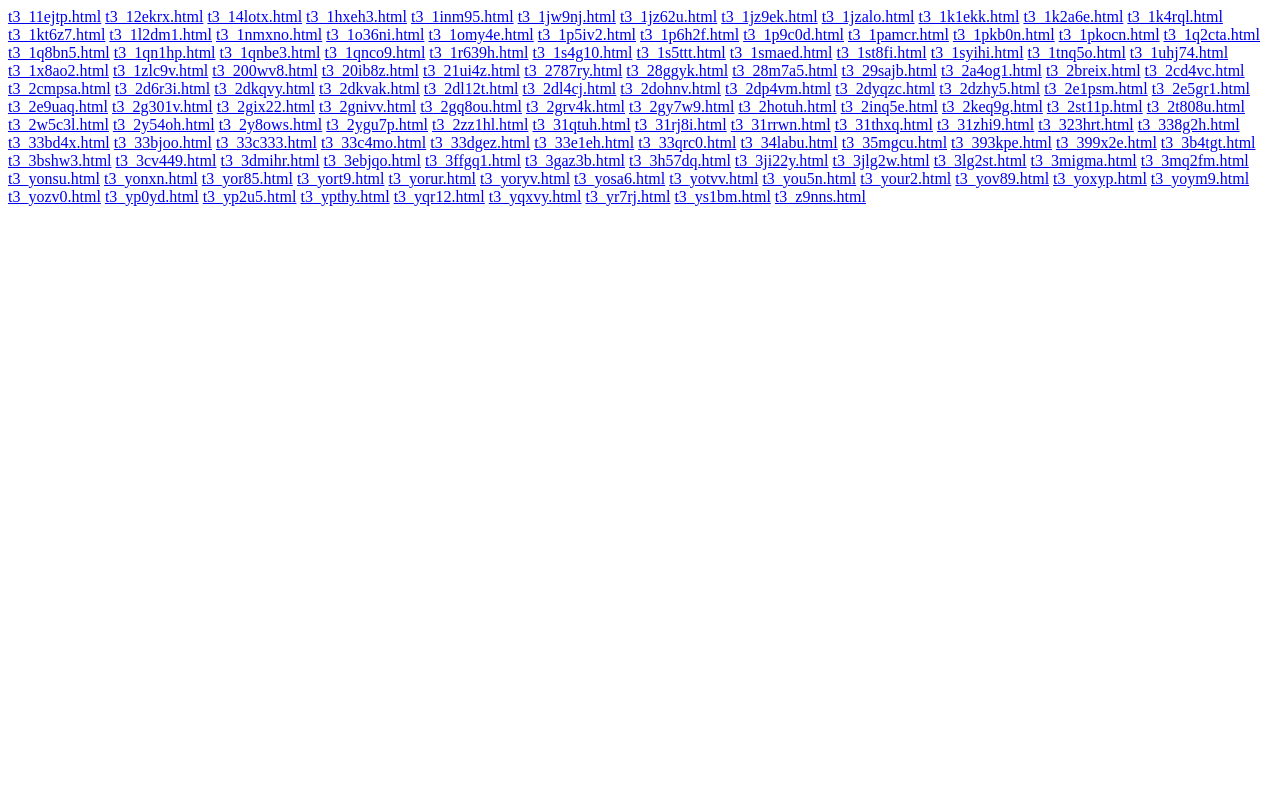
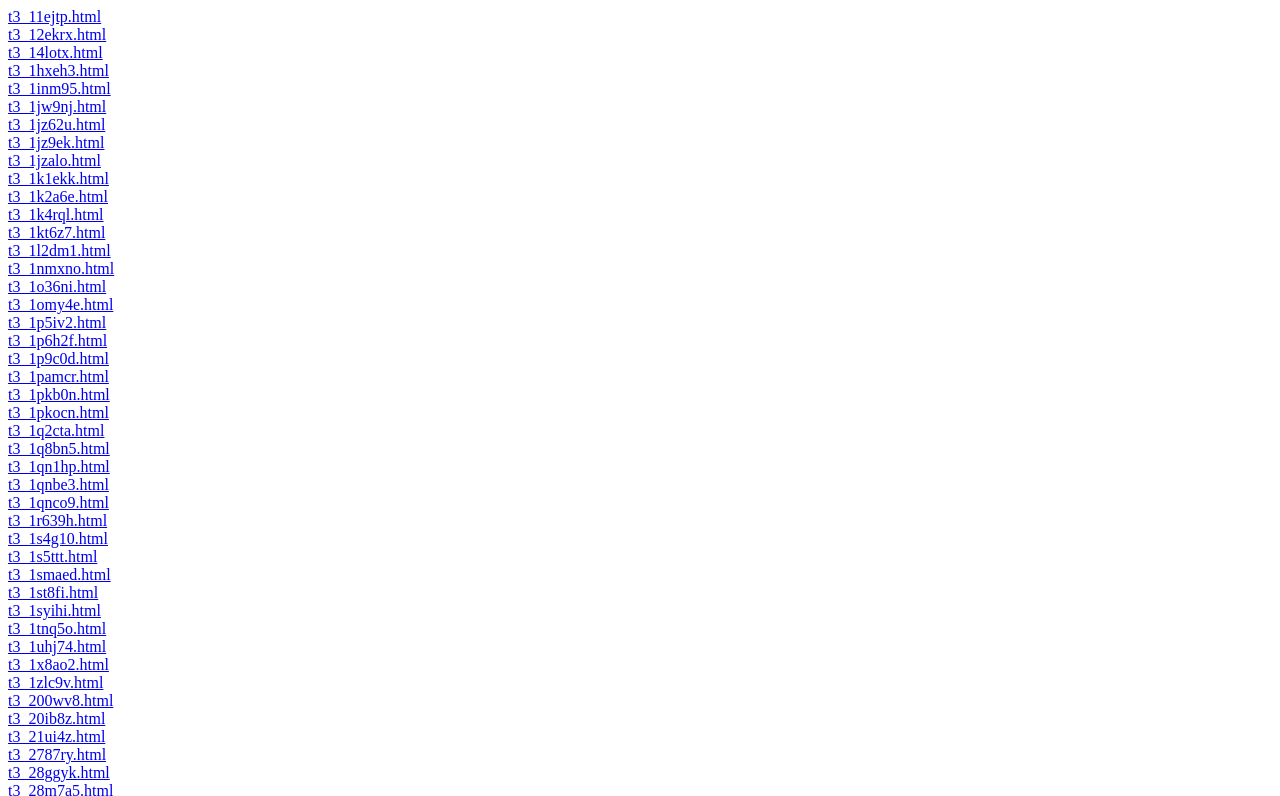
Before and after one commit to voussoir/voussoir.github.io, a plain HTML site: page offlinereading/index.html in a window 1280 px wide. Shown: the top 796 px of the page. Drawn offline with Linux system fonts and the light colour scheme.

Commit message:
2015 11 21

```diff
--- a/offlinereading/index.html
+++ b/offlinereading/index.html
@@ -1,134 +1,134 @@
 <html>
 <body>
-<a href="https://voussoir.github.io/offlinereading/t3_11ejtp.html">t3_11ejtp.html</a>
-<a href="https://voussoir.github.io/offlinereading/t3_12ekrx.html">t3_12ekrx.html</a>
-<a href="https://voussoir.github.io/offlinereading/t3_14lotx.html">t3_14lotx.html</a>
-<a href="https://voussoir.github.io/offlinereading/t3_1hxeh3.html">t3_1hxeh3.html</a>
-<a href="https://voussoir.github.io/offlinereading/t3_1inm95.html">t3_1inm95.html</a>
-<a href="https://voussoir.github.io/offlinereading/t3_1jw9nj.html">t3_1jw9nj.html</a>
-<a href="https://voussoir.github.io/offlinereading/t3_1jz62u.html">t3_1jz62u.html</a>
-<a href="https://voussoir.github.io/offlinereading/t3_1jz9ek.html">t3_1jz9ek.html</a>
-<a href="https://voussoir.github.io/offlinereading/t3_1jzalo.html">t3_1jzalo.html</a>
-<a href="https://voussoir.github.io/offlinereading/t3_1k1ekk.html">t3_1k1ekk.html</a>
-<a href="https://voussoir.github.io/offlinereading/t3_1k2a6e.html">t3_1k2a6e.html</a>
-<a href="https://voussoir.github.io/offlinereading/t3_1k4rql.html">t3_1k4rql.html</a>
-<a href="https://voussoir.github.io/offlinereading/t3_1kt6z7.html">t3_1kt6z7.html</a>
-<a href="https://voussoir.github.io/offlinereading/t3_1l2dm1.html">t3_1l2dm1.html</a>
-<a href="https://voussoir.github.io/offlinereading/t3_1nmxno.html">t3_1nmxno.html</a>
-<a href="https://voussoir.github.io/offlinereading/t3_1o36ni.html">t3_1o36ni.html</a>
-<a href="https://voussoir.github.io/offlinereading/t3_1omy4e.html">t3_1omy4e.html</a>
-<a href="https://voussoir.github.io/offlinereading/t3_1p5iv2.html">t3_1p5iv2.html</a>
-<a href="https://voussoir.github.io/offlinereading/t3_1p6h2f.html">t3_1p6h2f.html</a>
-<a href="https://voussoir.github.io/offlinereading/t3_1p9c0d.html">t3_1p9c0d.html</a>
-<a href="https://voussoir.github.io/offlinereading/t3_1pamcr.html">t3_1pamcr.html</a>
-<a href="https://voussoir.github.io/offlinereading/t3_1pkb0n.html">t3_1pkb0n.html</a>
-<a href="https://voussoir.github.io/offlinereading/t3_1pkocn.html">t3_1pkocn.html</a>
-<a href="https://voussoir.github.io/offlinereading/t3_1q2cta.html">t3_1q2cta.html</a>
-<a href="https://voussoir.github.io/offlinereading/t3_1q8bn5.html">t3_1q8bn5.html</a>
-<a href="https://voussoir.github.io/offlinereading/t3_1qn1hp.html">t3_1qn1hp.html</a>
-<a href="https://voussoir.github.io/offlinereading/t3_1qnbe3.html">t3_1qnbe3.html</a>
-<a href="https://voussoir.github.io/offlinereading/t3_1qnco9.html">t3_1qnco9.html</a>
-<a href="https://voussoir.github.io/offlinereading/t3_1r639h.html">t3_1r639h.html</a>
-<a href="https://voussoir.github.io/offlinereading/t3_1s4g10.html">t3_1s4g10.html</a>
-<a href="https://voussoir.github.io/offlinereading/t3_1s5ttt.html">t3_1s5ttt.html</a>
-<a href="https://voussoir.github.io/offlinereading/t3_1smaed.html">t3_1smaed.html</a>
-<a href="https://voussoir.github.io/offlinereading/t3_1st8fi.html">t3_1st8fi.html</a>
-<a href="https://voussoir.github.io/offlinereading/t3_1syihi.html">t3_1syihi.html</a>
-<a href="https://voussoir.github.io/offlinereading/t3_1tnq5o.html">t3_1tnq5o.html</a>
-<a href="https://voussoir.github.io/offlinereading/t3_1uhj74.html">t3_1uhj74.html</a>
-<a href="https://voussoir.github.io/offlinereading/t3_1x8ao2.html">t3_1x8ao2.html</a>
-<a href="https://voussoir.github.io/offlinereading/t3_1zlc9v.html">t3_1zlc9v.html</a>
-<a href="https://voussoir.github.io/offlinereading/t3_200wv8.html">t3_200wv8.html</a>
-<a href="https://voussoir.github.io/offlinereading/t3_20ib8z.html">t3_20ib8z.html</a>
-<a href="https://voussoir.github.io/offlinereading/t3_21ui4z.html">t3_21ui4z.html</a>
-<a href="https://voussoir.github.io/offlinereading/t3_2787ry.html">t3_2787ry.html</a>
-<a href="https://voussoir.github.io/offlinereading/t3_28ggyk.html">t3_28ggyk.html</a>
-<a href="https://voussoir.github.io/offlinereading/t3_28m7a5.html">t3_28m7a5.html</a>
-<a href="https://voussoir.github.io/offlinereading/t3_29sajb.html">t3_29sajb.html</a>
-<a href="https://voussoir.github.io/offlinereading/t3_2a4og1.html">t3_2a4og1.html</a>
-<a href="https://voussoir.github.io/offlinereading/t3_2breix.html">t3_2breix.html</a>
-<a href="https://voussoir.github.io/offlinereading/t3_2cd4vc.html">t3_2cd4vc.html</a>
-<a href="https://voussoir.github.io/offlinereading/t3_2cmpsa.html">t3_2cmpsa.html</a>
-<a href="https://voussoir.github.io/offlinereading/t3_2d6r3i.html">t3_2d6r3i.html</a>
-<a href="https://voussoir.github.io/offlinereading/t3_2dkqvy.html">t3_2dkqvy.html</a>
-<a href="https://voussoir.github.io/offlinereading/t3_2dkvak.html">t3_2dkvak.html</a>
-<a href="https://voussoir.github.io/offlinereading/t3_2dl12t.html">t3_2dl12t.html</a>
-<a href="https://voussoir.github.io/offlinereading/t3_2dl4cj.html">t3_2dl4cj.html</a>
-<a href="https://voussoir.github.io/offlinereading/t3_2dohnv.html">t3_2dohnv.html</a>
-<a href="https://voussoir.github.io/offlinereading/t3_2dp4vm.html">t3_2dp4vm.html</a>
-<a href="https://voussoir.github.io/offlinereading/t3_2dyqzc.html">t3_2dyqzc.html</a>
-<a href="https://voussoir.github.io/offlinereading/t3_2dzhy5.html">t3_2dzhy5.html</a>
-<a href="https://voussoir.github.io/offlinereading/t3_2e1psm.html">t3_2e1psm.html</a>
-<a href="https://voussoir.github.io/offlinereading/t3_2e5gr1.html">t3_2e5gr1.html</a>
-<a href="https://voussoir.github.io/offlinereading/t3_2e9uaq.html">t3_2e9uaq.html</a>
-<a href="https://voussoir.github.io/offlinereading/t3_2g301v.html">t3_2g301v.html</a>
-<a href="https://voussoir.github.io/offlinereading/t3_2gix22.html">t3_2gix22.html</a>
-<a href="https://voussoir.github.io/offlinereading/t3_2gnivv.html">t3_2gnivv.html</a>
-<a href="https://voussoir.github.io/offlinereading/t3_2gq8ou.html">t3_2gq8ou.html</a>
-<a href="https://voussoir.github.io/offlinereading/t3_2grv4k.html">t3_2grv4k.html</a>
-<a href="https://voussoir.github.io/offlinereading/t3_2gy7w9.html">t3_2gy7w9.html</a>
-<a href="https://voussoir.github.io/offlinereading/t3_2hotuh.html">t3_2hotuh.html</a>
-<a href="https://voussoir.github.io/offlinereading/t3_2inq5e.html">t3_2inq5e.html</a>
-<a href="https://voussoir.github.io/offlinereading/t3_2keq9g.html">t3_2keq9g.html</a>
-<a href="https://voussoir.github.io/offlinereading/t3_2st11p.html">t3_2st11p.html</a>
-<a href="https://voussoir.github.io/offlinereading/t3_2t808u.html">t3_2t808u.html</a>
-<a href="https://voussoir.github.io/offlinereading/t3_2w5c3l.html">t3_2w5c3l.html</a>
-<a href="https://voussoir.github.io/offlinereading/t3_2y54oh.html">t3_2y54oh.html</a>
-<a href="https://voussoir.github.io/offlinereading/t3_2y8ows.html">t3_2y8ows.html</a>
-<a href="https://voussoir.github.io/offlinereading/t3_2ygu7p.html">t3_2ygu7p.html</a>
-<a href="https://voussoir.github.io/offlinereading/t3_2zz1hl.html">t3_2zz1hl.html</a>
-<a href="https://voussoir.github.io/offlinereading/t3_31qtuh.html">t3_31qtuh.html</a>
-<a href="https://voussoir.github.io/offlinereading/t3_31rj8i.html">t3_31rj8i.html</a>
-<a href="https://voussoir.github.io/offlinereading/t3_31rrwn.html">t3_31rrwn.html</a>
-<a href="https://voussoir.github.io/offlinereading/t3_31thxq.html">t3_31thxq.html</a>
-<a href="https://voussoir.github.io/offlinereading/t3_31zhi9.html">t3_31zhi9.html</a>
-<a href="https://voussoir.github.io/offlinereading/t3_323hrt.html">t3_323hrt.html</a>
-<a href="https://voussoir.github.io/offlinereading/t3_338g2h.html">t3_338g2h.html</a>
-<a href="https://voussoir.github.io/offlinereading/t3_33bd4x.html">t3_33bd4x.html</a>
-<a href="https://voussoir.github.io/offlinereading/t3_33bjoo.html">t3_33bjoo.html</a>
-<a href="https://voussoir.github.io/offlinereading/t3_33c333.html">t3_33c333.html</a>
-<a href="https://voussoir.github.io/offlinereading/t3_33c4mo.html">t3_33c4mo.html</a>
-<a href="https://voussoir.github.io/offlinereading/t3_33dgez.html">t3_33dgez.html</a>
-<a href="https://voussoir.github.io/offlinereading/t3_33e1eh.html">t3_33e1eh.html</a>
-<a href="https://voussoir.github.io/offlinereading/t3_33qrc0.html">t3_33qrc0.html</a>
-<a href="https://voussoir.github.io/offlinereading/t3_34labu.html">t3_34labu.html</a>
-<a href="https://voussoir.github.io/offlinereading/t3_35mgcu.html">t3_35mgcu.html</a>
-<a href="https://voussoir.github.io/offlinereading/t3_393kpe.html">t3_393kpe.html</a>
-<a href="https://voussoir.github.io/offlinereading/t3_399x2e.html">t3_399x2e.html</a>
-<a href="https://voussoir.github.io/offlinereading/t3_3b4tgt.html">t3_3b4tgt.html</a>
-<a href="https://voussoir.github.io/offlinereading/t3_3bshw3.html">t3_3bshw3.html</a>
-<a href="https://voussoir.github.io/offlinereading/t3_3cv449.html">t3_3cv449.html</a>
-<a href="https://voussoir.github.io/offlinereading/t3_3dmihr.html">t3_3dmihr.html</a>
-<a href="https://voussoir.github.io/offlinereading/t3_3ebjqo.html">t3_3ebjqo.html</a>
-<a href="https://voussoir.github.io/offlinereading/t3_3ffgq1.html">t3_3ffgq1.html</a>
-<a href="https://voussoir.github.io/offlinereading/t3_3gaz3b.html">t3_3gaz3b.html</a>
-<a href="https://voussoir.github.io/offlinereading/t3_3h57dq.html">t3_3h57dq.html</a>
-<a href="https://voussoir.github.io/offlinereading/t3_3ji22y.html">t3_3ji22y.html</a>
-<a href="https://voussoir.github.io/offlinereading/t3_3jlg2w.html">t3_3jlg2w.html</a>
-<a href="https://voussoir.github.io/offlinereading/t3_3lg2st.html">t3_3lg2st.html</a>
-<a href="https://voussoir.github.io/offlinereading/t3_3migma.html">t3_3migma.html</a>
-<a href="https://voussoir.github.io/offlinereading/t3_3mq2fm.html">t3_3mq2fm.html</a>
-<a href="https://voussoir.github.io/offlinereading/t3_yonsu.html">t3_yonsu.html</a>
-<a href="https://voussoir.github.io/offlinereading/t3_yonxn.html">t3_yonxn.html</a>
-<a href="https://voussoir.github.io/offlinereading/t3_yor85.html">t3_yor85.html</a>
-<a href="https://voussoir.github.io/offlinereading/t3_yort9.html">t3_yort9.html</a>
-<a href="https://voussoir.github.io/offlinereading/t3_yorur.html">t3_yorur.html</a>
-<a href="https://voussoir.github.io/offlinereading/t3_yoryv.html">t3_yoryv.html</a>
-<a href="https://voussoir.github.io/offlinereading/t3_yosa6.html">t3_yosa6.html</a>
-<a href="https://voussoir.github.io/offlinereading/t3_yotvv.html">t3_yotvv.html</a>
-<a href="https://voussoir.github.io/offlinereading/t3_you5n.html">t3_you5n.html</a>
-<a href="https://voussoir.github.io/offlinereading/t3_your2.html">t3_your2.html</a>
-<a href="https://voussoir.github.io/offlinereading/t3_yov89.html">t3_yov89.html</a>
-<a href="https://voussoir.github.io/offlinereading/t3_yoxyp.html">t3_yoxyp.html</a>
-<a href="https://voussoir.github.io/offlinereading/t3_yoym9.html">t3_yoym9.html</a>
-<a href="https://voussoir.github.io/offlinereading/t3_yozv0.html">t3_yozv0.html</a>
-<a href="https://voussoir.github.io/offlinereading/t3_yp0yd.html">t3_yp0yd.html</a>
-<a href="https://voussoir.github.io/offlinereading/t3_yp2u5.html">t3_yp2u5.html</a>
-<a href="https://voussoir.github.io/offlinereading/t3_ypthy.html">t3_ypthy.html</a>
-<a href="https://voussoir.github.io/offlinereading/t3_yqr12.html">t3_yqr12.html</a>
-<a href="https://voussoir.github.io/offlinereading/t3_yqxvy.html">t3_yqxvy.html</a>
-<a href="https://voussoir.github.io/offlinereading/t3_yr7rj.html">t3_yr7rj.html</a>
-<a href="https://voussoir.github.io/offlinereading/t3_ys1bm.html">t3_ys1bm.html</a>
-<a href="https://voussoir.github.io/offlinereading/t3_z9nns.html">t3_z9nns.html</a>
+<a href="https://voussoir.github.io/offlinereading/t3_11ejtp.html">t3_11ejtp.html</a><br>
+<a href="https://voussoir.github.io/offlinereading/t3_12ekrx.html">t3_12ekrx.html</a><br>
+<a href="https://voussoir.github.io/offlinereading/t3_14lotx.html">t3_14lotx.html</a><br>
+<a href="https://voussoir.github.io/offlinereading/t3_1hxeh3.html">t3_1hxeh3.html</a><br>
+<a href="https://voussoir.github.io/offlinereading/t3_1inm95.html">t3_1inm95.html</a><br>
+<a href="https://voussoir.github.io/offlinereading/t3_1jw9nj.html">t3_1jw9nj.html</a><br>
+<a href="https://voussoir.github.io/offlinereading/t3_1jz62u.html">t3_1jz62u.html</a><br>
+<a href="https://voussoir.github.io/offlinereading/t3_1jz9ek.html">t3_1jz9ek.html</a><br>
+<a href="https://voussoir.github.io/offlinereading/t3_1jzalo.html">t3_1jzalo.html</a><br>
+<a href="https://voussoir.github.io/offlinereading/t3_1k1ekk.html">t3_1k1ekk.html</a><br>
+<a href="https://voussoir.github.io/offlinereading/t3_1k2a6e.html">t3_1k2a6e.html</a><br>
+<a href="https://voussoir.github.io/offlinereading/t3_1k4rql.html">t3_1k4rql.html</a><br>
+<a href="https://voussoir.github.io/offlinereading/t3_1kt6z7.html">t3_1kt6z7.html</a><br>
+<a href="https://voussoir.github.io/offlinereading/t3_1l2dm1.html">t3_1l2dm1.html</a><br>
+<a href="https://voussoir.github.io/offlinereading/t3_1nmxno.html">t3_1nmxno.html</a><br>
+<a href="https://voussoir.github.io/offlinereading/t3_1o36ni.html">t3_1o36ni.html</a><br>
+<a href="https://voussoir.github.io/offlinereading/t3_1omy4e.html">t3_1omy4e.html</a><br>
+<a href="https://voussoir.github.io/offlinereading/t3_1p5iv2.html">t3_1p5iv2.html</a><br>
+<a href="https://voussoir.github.io/offlinereading/t3_1p6h2f.html">t3_1p6h2f.html</a><br>
+<a href="https://voussoir.github.io/offlinereading/t3_1p9c0d.html">t3_1p9c0d.html</a><br>
+<a href="https://voussoir.github.io/offlinereading/t3_1pamcr.html">t3_1pamcr.html</a><br>
+<a href="https://voussoir.github.io/offlinereading/t3_1pkb0n.html">t3_1pkb0n.html</a><br>
+<a href="https://voussoir.github.io/offlinereading/t3_1pkocn.html">t3_1pkocn.html</a><br>
+<a href="https://voussoir.github.io/offlinereading/t3_1q2cta.html">t3_1q2cta.html</a><br>
+<a href="https://voussoir.github.io/offlinereading/t3_1q8bn5.html">t3_1q8bn5.html</a><br>
+<a href="https://voussoir.github.io/offlinereading/t3_1qn1hp.html">t3_1qn1hp.html</a><br>
+<a href="https://voussoir.github.io/offlinereading/t3_1qnbe3.html">t3_1qnbe3.html</a><br>
+<a href="https://voussoir.github.io/offlinereading/t3_1qnco9.html">t3_1qnco9.html</a><br>
+<a href="https://voussoir.github.io/offlinereading/t3_1r639h.html">t3_1r639h.html</a><br>
+<a href="https://voussoir.github.io/offlinereading/t3_1s4g10.html">t3_1s4g10.html</a><br>
+<a href="https://voussoir.github.io/offlinereading/t3_1s5ttt.html">t3_1s5ttt.html</a><br>
+<a href="https://voussoir.github.io/offlinereading/t3_1smaed.html">t3_1smaed.html</a><br>
+<a href="https://voussoir.github.io/offlinereading/t3_1st8fi.html">t3_1st8fi.html</a><br>
+<a href="https://voussoir.github.io/offlinereading/t3_1syihi.html">t3_1syihi.html</a><br>
+<a href="https://voussoir.github.io/offlinereading/t3_1tnq5o.html">t3_1tnq5o.html</a><br>
+<a href="https://voussoir.github.io/offlinereading/t3_1uhj74.html">t3_1uhj74.html</a><br>
+<a href="https://voussoir.github.io/offlinereading/t3_1x8ao2.html">t3_1x8ao2.html</a><br>
+<a href="https://voussoir.github.io/offlinereading/t3_1zlc9v.html">t3_1zlc9v.html</a><br>
+<a href="https://voussoir.github.io/offlinereading/t3_200wv8.html">t3_200wv8.html</a><br>
+<a href="https://voussoir.github.io/offlinereading/t3_20ib8z.html">t3_20ib8z.html</a><br>
+<a href="https://voussoir.github.io/offlinereading/t3_21ui4z.html">t3_21ui4z.html</a><br>
+<a href="https://voussoir.github.io/offlinereading/t3_2787ry.html">t3_2787ry.html</a><br>
+<a href="https://voussoir.github.io/offlinereading/t3_28ggyk.html">t3_28ggyk.html</a><br>
+<a href="https://voussoir.github.io/offlinereading/t3_28m7a5.html">t3_28m7a5.html</a><br>
+<a href="https://voussoir.github.io/offlinereading/t3_29sajb.html">t3_29sajb.html</a><br>
+<a href="https://voussoir.github.io/offlinereading/t3_2a4og1.html">t3_2a4og1.html</a><br>
+<a href="https://voussoir.github.io/offlinereading/t3_2breix.html">t3_2breix.html</a><br>
+<a href="https://voussoir.github.io/offlinereading/t3_2cd4vc.html">t3_2cd4vc.html</a><br>
+<a href="https://voussoir.github.io/offlinereading/t3_2cmpsa.html">t3_2cmpsa.html</a><br>
+<a href="https://voussoir.github.io/offlinereading/t3_2d6r3i.html">t3_2d6r3i.html</a><br>
+<a href="https://voussoir.github.io/offlinereading/t3_2dkqvy.html">t3_2dkqvy.html</a><br>
+<a href="https://voussoir.github.io/offlinereading/t3_2dkvak.html">t3_2dkvak.html</a><br>
+<a href="https://voussoir.github.io/offlinereading/t3_2dl12t.html">t3_2dl12t.html</a><br>
+<a href="https://voussoir.github.io/offlinereading/t3_2dl4cj.html">t3_2dl4cj.html</a><br>
+<a href="https://voussoir.github.io/offlinereading/t3_2dohnv.html">t3_2dohnv.html</a><br>
+<a href="https://voussoir.github.io/offlinereading/t3_2dp4vm.html">t3_2dp4vm.html</a><br>
+<a href="https://voussoir.github.io/offlinereading/t3_2dyqzc.html">t3_2dyqzc.html</a><br>
+<a href="https://voussoir.github.io/offlinereading/t3_2dzhy5.html">t3_2dzhy5.html</a><br>
+<a href="https://voussoir.github.io/offlinereading/t3_2e1psm.html">t3_2e1psm.html</a><br>
+<a href="https://voussoir.github.io/offlinereading/t3_2e5gr1.html">t3_2e5gr1.html</a><br>
+<a href="https://voussoir.github.io/offlinereading/t3_2e9uaq.html">t3_2e9uaq.html</a><br>
+<a href="https://voussoir.github.io/offlinereading/t3_2g301v.html">t3_2g301v.html</a><br>
+<a href="https://voussoir.github.io/offlinereading/t3_2gix22.html">t3_2gix22.html</a><br>
+<a href="https://voussoir.github.io/offlinereading/t3_2gnivv.html">t3_2gnivv.html</a><br>
+<a href="https://voussoir.github.io/offlinereading/t3_2gq8ou.html">t3_2gq8ou.html</a><br>
+<a href="https://voussoir.github.io/offlinereading/t3_2grv4k.html">t3_2grv4k.html</a><br>
+<a href="https://voussoir.github.io/offlinereading/t3_2gy7w9.html">t3_2gy7w9.html</a><br>
+<a href="https://voussoir.github.io/offlinereading/t3_2hotuh.html">t3_2hotuh.html</a><br>
+<a href="https://voussoir.github.io/offlinereading/t3_2inq5e.html">t3_2inq5e.html</a><br>
+<a href="https://voussoir.github.io/offlinereading/t3_2keq9g.html">t3_2keq9g.html</a><br>
+<a href="https://voussoir.github.io/offlinereading/t3_2st11p.html">t3_2st11p.html</a><br>
+<a href="https://voussoir.github.io/offlinereading/t3_2t808u.html">t3_2t808u.html</a><br>
+<a href="https://voussoir.github.io/offlinereading/t3_2w5c3l.html">t3_2w5c3l.html</a><br>
+<a href="https://voussoir.github.io/offlinereading/t3_2y54oh.html">t3_2y54oh.html</a><br>
+<a href="https://voussoir.github.io/offlinereading/t3_2y8ows.html">t3_2y8ows.html</a><br>
+<a href="https://voussoir.github.io/offlinereading/t3_2ygu7p.html">t3_2ygu7p.html</a><br>
+<a href="https://voussoir.github.io/offlinereading/t3_2zz1hl.html">t3_2zz1hl.html</a><br>
+<a href="https://voussoir.github.io/offlinereading/t3_31qtuh.html">t3_31qtuh.html</a><br>
+<a href="https://voussoir.github.io/offlinereading/t3_31rj8i.html">t3_31rj8i.html</a><br>
+<a href="https://voussoir.github.io/offlinereading/t3_31rrwn.html">t3_31rrwn.html</a><br>
+<a href="https://voussoir.github.io/offlinereading/t3_31thxq.html">t3_31thxq.html</a><br>
+<a href="https://voussoir.github.io/offlinereading/t3_31zhi9.html">t3_31zhi9.html</a><br>
+<a href="https://voussoir.github.io/offlinereading/t3_323hrt.html">t3_323hrt.html</a><br>
+<a href="https://voussoir.github.io/offlinereading/t3_338g2h.html">t3_338g2h.html</a><br>
+<a href="https://voussoir.github.io/offlinereading/t3_33bd4x.html">t3_33bd4x.html</a><br>
+<a href="https://voussoir.github.io/offlinereading/t3_33bjoo.html">t3_33bjoo.html</a><br>
+<a href="https://voussoir.github.io/offlinereading/t3_33c333.html">t3_33c333.html</a><br>
+<a href="https://voussoir.github.io/offlinereading/t3_33c4mo.html">t3_33c4mo.html</a><br>
+<a href="https://voussoir.github.io/offlinereading/t3_33dgez.html">t3_33dgez.html</a><br>
+<a href="https://voussoir.github.io/offlinereading/t3_33e1eh.html">t3_33e1eh.html</a><br>
+<a href="https://voussoir.github.io/offlinereading/t3_33qrc0.html">t3_33qrc0.html</a><br>
+<a href="https://voussoir.github.io/offlinereading/t3_34labu.html">t3_34labu.html</a><br>
+<a href="https://voussoir.github.io/offlinereading/t3_35mgcu.html">t3_35mgcu.html</a><br>
+<a href="https://voussoir.github.io/offlinereading/t3_393kpe.html">t3_393kpe.html</a><br>
+<a href="https://voussoir.github.io/offlinereading/t3_399x2e.html">t3_399x2e.html</a><br>
+<a href="https://voussoir.github.io/offlinereading/t3_3b4tgt.html">t3_3b4tgt.html</a><br>
+<a href="https://voussoir.github.io/offlinereading/t3_3bshw3.html">t3_3bshw3.html</a><br>
+<a href="https://voussoir.github.io/offlinereading/t3_3cv449.html">t3_3cv449.html</a><br>
+<a href="https://voussoir.github.io/offlinereading/t3_3dmihr.html">t3_3dmihr.html</a><br>
+<a href="https://voussoir.github.io/offlinereading/t3_3ebjqo.html">t3_3ebjqo.html</a><br>
+<a href="https://voussoir.github.io/offlinereading/t3_3ffgq1.html">t3_3ffgq1.html</a><br>
+<a href="https://voussoir.github.io/offlinereading/t3_3gaz3b.html">t3_3gaz3b.html</a><br>
+<a href="https://voussoir.github.io/offlinereading/t3_3h57dq.html">t3_3h57dq.html</a><br>
+<a href="https://voussoir.github.io/offlinereading/t3_3ji22y.html">t3_3ji22y.html</a><br>
+<a href="https://voussoir.github.io/offlinereading/t3_3jlg2w.html">t3_3jlg2w.html</a><br>
+<a href="https://voussoir.github.io/offlinereading/t3_3lg2st.html">t3_3lg2st.html</a><br>
+<a href="https://voussoir.github.io/offlinereading/t3_3migma.html">t3_3migma.html</a><br>
+<a href="https://voussoir.github.io/offlinereading/t3_3mq2fm.html">t3_3mq2fm.html</a><br>
+<a href="https://voussoir.github.io/offlinereading/t3_yonsu.html">t3_yonsu.html</a><br>
+<a href="https://voussoir.github.io/offlinereading/t3_yonxn.html">t3_yonxn.html</a><br>
+<a href="https://voussoir.github.io/offlinereading/t3_yor85.html">t3_yor85.html</a><br>
+<a href="https://voussoir.github.io/offlinereading/t3_yort9.html">t3_yort9.html</a><br>
+<a href="https://voussoir.github.io/offlinereading/t3_yorur.html">t3_yorur.html</a><br>
+<a href="https://voussoir.github.io/offlinereading/t3_yoryv.html">t3_yoryv.html</a><br>
+<a href="https://voussoir.github.io/offlinereading/t3_yosa6.html">t3_yosa6.html</a><br>
+<a href="https://voussoir.github.io/offlinereading/t3_yotvv.html">t3_yotvv.html</a><br>
+<a href="https://voussoir.github.io/offlinereading/t3_you5n.html">t3_you5n.html</a><br>
+<a href="https://voussoir.github.io/offlinereading/t3_your2.html">t3_your2.html</a><br>
+<a href="https://voussoir.github.io/offlinereading/t3_yov89.html">t3_yov89.html</a><br>
+<a href="https://voussoir.github.io/offlinereading/t3_yoxyp.html">t3_yoxyp.html</a><br>
+<a href="https://voussoir.github.io/offlinereading/t3_yoym9.html">t3_yoym9.html</a><br>
+<a href="https://voussoir.github.io/offlinereading/t3_yozv0.html">t3_yozv0.html</a><br>
+<a href="https://voussoir.github.io/offlinereading/t3_yp0yd.html">t3_yp0yd.html</a><br>
+<a href="https://voussoir.github.io/offlinereading/t3_yp2u5.html">t3_yp2u5.html</a><br>
+<a href="https://voussoir.github.io/offlinereading/t3_ypthy.html">t3_ypthy.html</a><br>
+<a href="https://voussoir.github.io/offlinereading/t3_yqr12.html">t3_yqr12.html</a><br>
+<a href="https://voussoir.github.io/offlinereading/t3_yqxvy.html">t3_yqxvy.html</a><br>
+<a href="https://voussoir.github.io/offlinereading/t3_yr7rj.html">t3_yr7rj.html</a><br>
+<a href="https://voussoir.github.io/offlinereading/t3_ys1bm.html">t3_ys1bm.html</a><br>
+<a href="https://voussoir.github.io/offlinereading/t3_z9nns.html">t3_z9nns.html</a><br>
 </body>
 </html>
```
